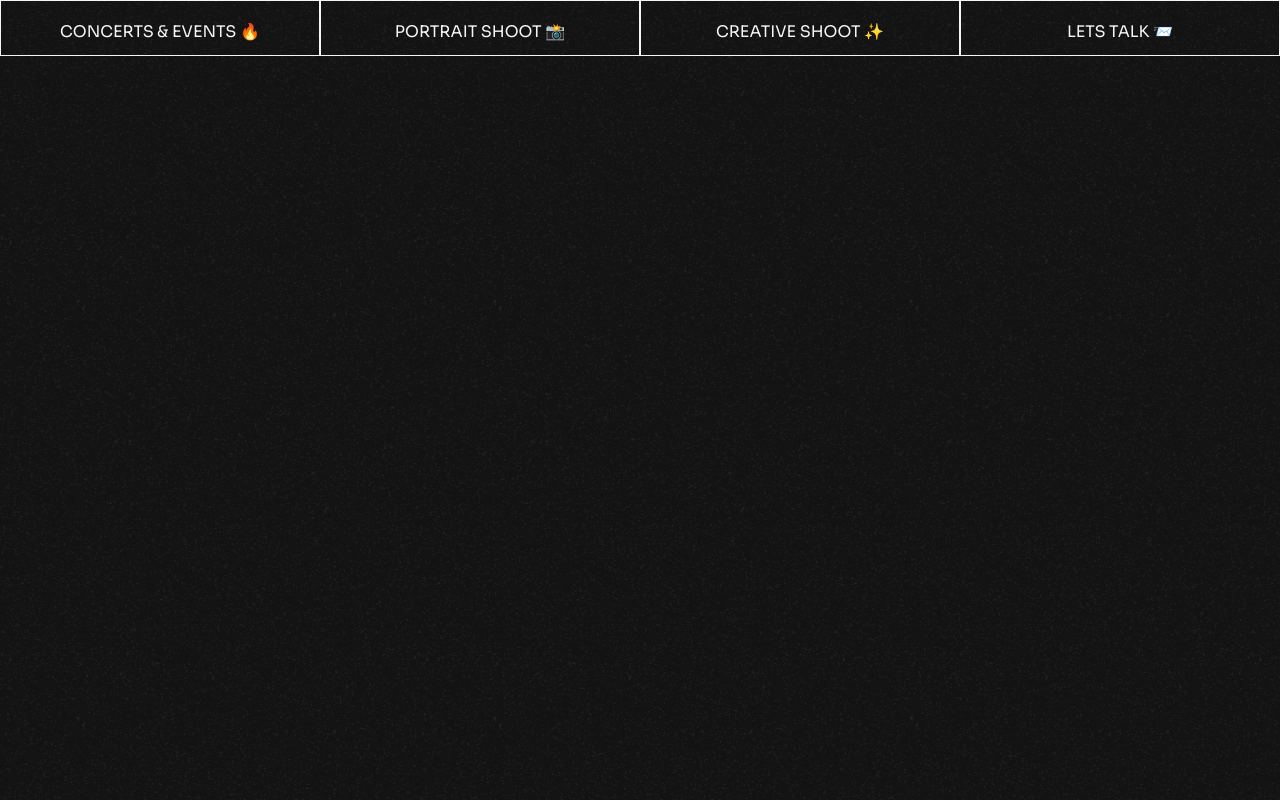
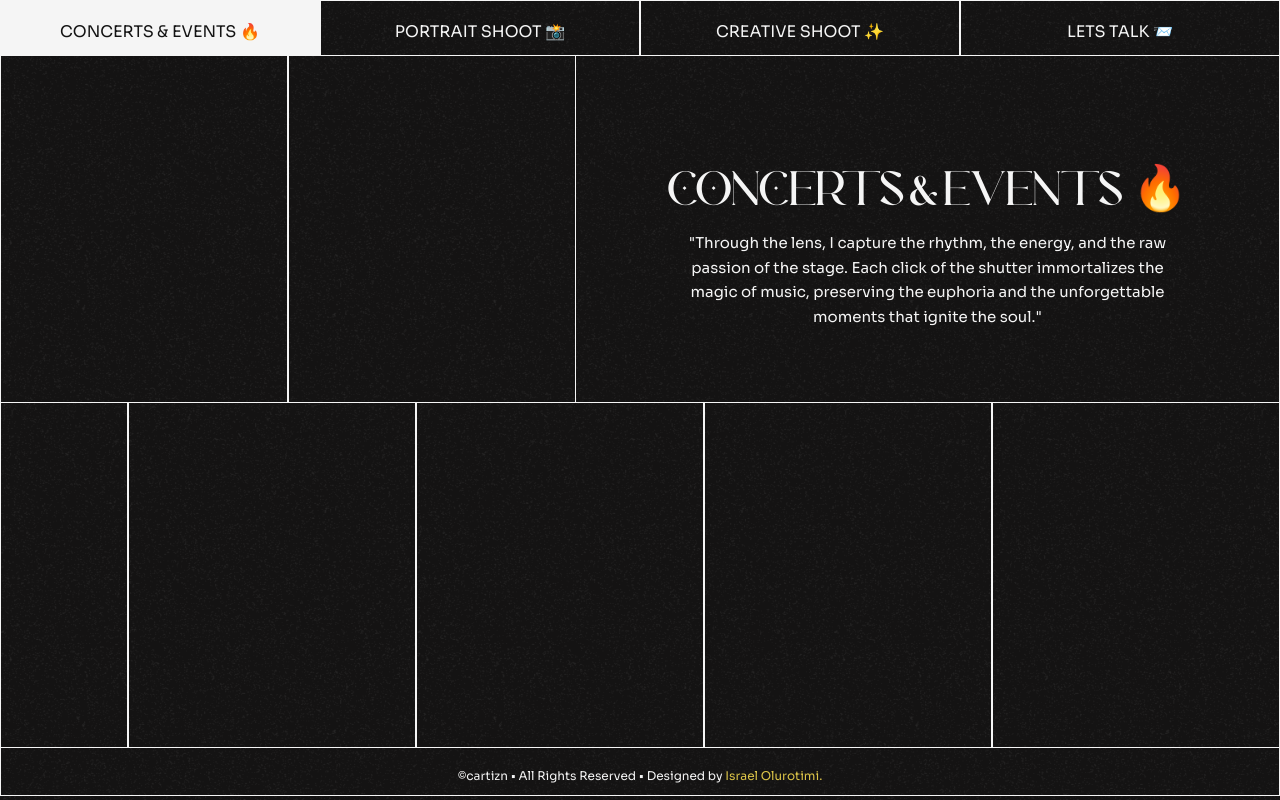
Before and after one commit to qgatssdev/cartizn, a React (Vite) app: page / in a window 1280 px wide. Built offline with nearby package versions, Linux system fonts and the light colour scheme.

Commit message:
new changes

```diff
--- a/src/pages/events/index.tsx
+++ b/src/pages/events/index.tsx
@@ -1,26 +1,59 @@
+import { useState } from 'react';
+import { EVENT_TYPE } from './types';
+import Concerts from '../../components/event-tabs/concerts';
+import Portrait from '../../components/event-tabs/portrait';
+import Creative from '../../components/event-tabs/creative';
 import './styles.scss';
 
 const Events = () => {
+  const [eventType, setEventType] = useState(EVENT_TYPE.CONCERTS);
+
+  const getEventComponent = () => {
+    switch (eventType) {
+      case EVENT_TYPE.CONCERTS:
+        return <Concerts />;
+      case EVENT_TYPE.PORTRAIT:
+        return <Portrait />;
+      case EVENT_TYPE.CREATIVE:
+        return <Creative />;
+      default:
+        break;
+    }
+  };
+
   return (
     <div className='events_main__container'>
       <div className='events_wrapper'>
         <div className='events_header'>
-          <div className='events_link'>
+          <div
+            className={`events_link ${
+              eventType === EVENT_TYPE.CONCERTS && 'active'
+            }`}
+            onClick={() => setEventType(EVENT_TYPE.CONCERTS)}
+          >
             <p>CONCERTS & EVENTS 🔥</p>
           </div>
-          <div className='events_link'>
+          <div
+            className={`events_link ${
+              eventType === EVENT_TYPE.PORTRAIT && 'active'
+            }`}
+            onClick={() => setEventType(EVENT_TYPE.PORTRAIT)}
+          >
             <p>PORTRAIT SHOOT 📸</p>
           </div>
-          <div className='events_link'>
+          <div
+            className={`events_link ${
+              eventType === EVENT_TYPE.CREATIVE && 'active'
+            }`}
+            onClick={() => setEventType(EVENT_TYPE.CREATIVE)}
+          >
             <p>CREATIVE SHOOT ✨</p>
           </div>
           <div className='events_link'>
             <p>LETS TALK 📨</p>
           </div>
         </div>
-      </div>
-      <div>
-
+        <div className='events_types'>{getEventComponent()}</div>
       </div>
     </div>
   );
--- a/src/pages/events/styles.scss
+++ b/src/pages/events/styles.scss
@@ -24,6 +24,24 @@
           font-weight: 300;
         }
       }
+
+      .active {
+        border-right: 1px solid #f5f5f5;
+        background: #f5f5f5;
+
+        p {
+          text-align: center;
+          color: #131313;
+          font-family: Sora;
+          font-size: 16px;
+          font-style: normal;
+          font-weight: 300;
+        }
+      }
+    }
+
+    .events_types {
+      height: 93%;
     }
   }
 }
--- a/src/pages/events/types.ts
+++ b/src/pages/events/types.ts
@@ -0,0 +1,5 @@
+export enum EVENT_TYPE {
+  CONCERTS = 'concerts',
+  PORTRAIT = 'portrait',
+  CREATIVE = 'creative',
+}
```
